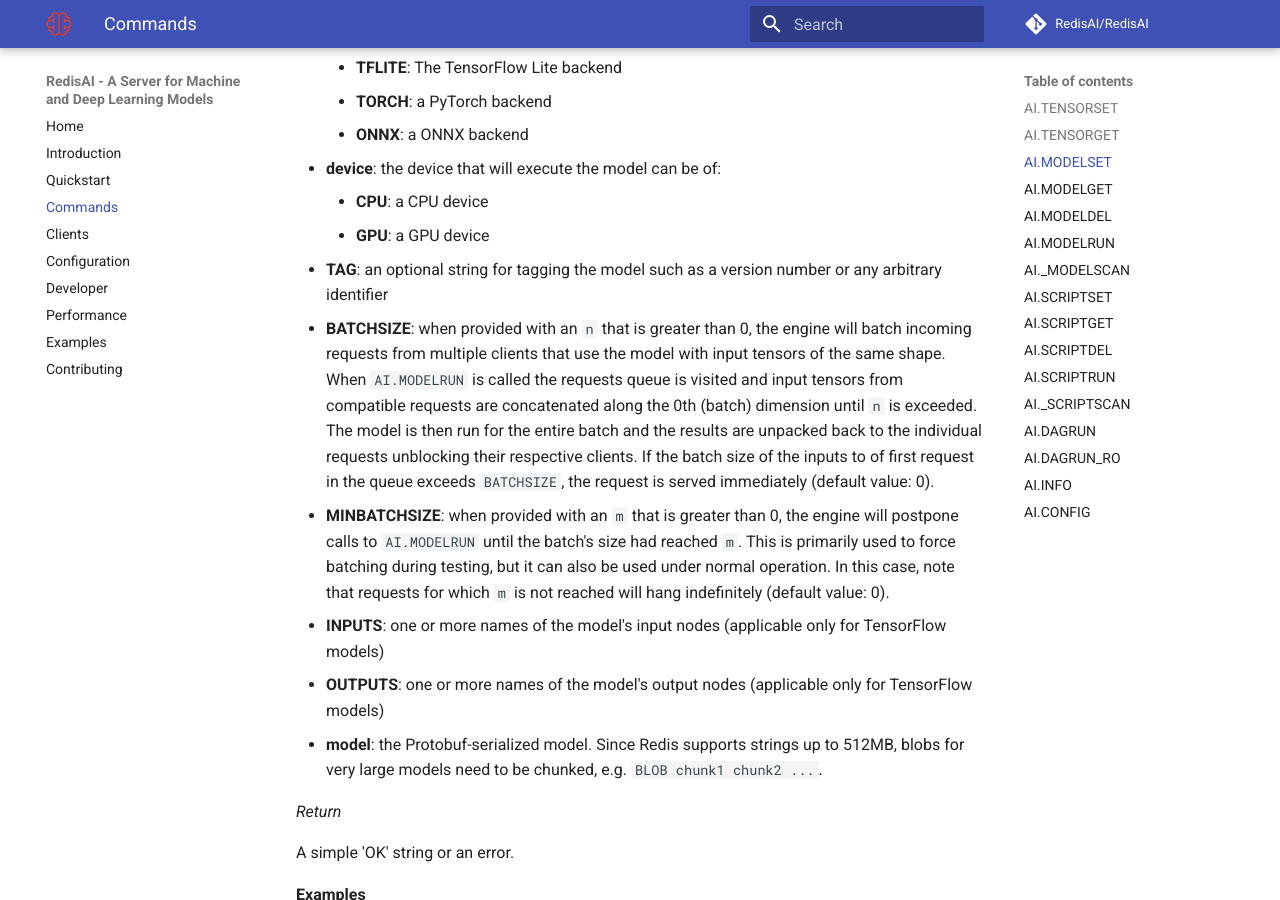
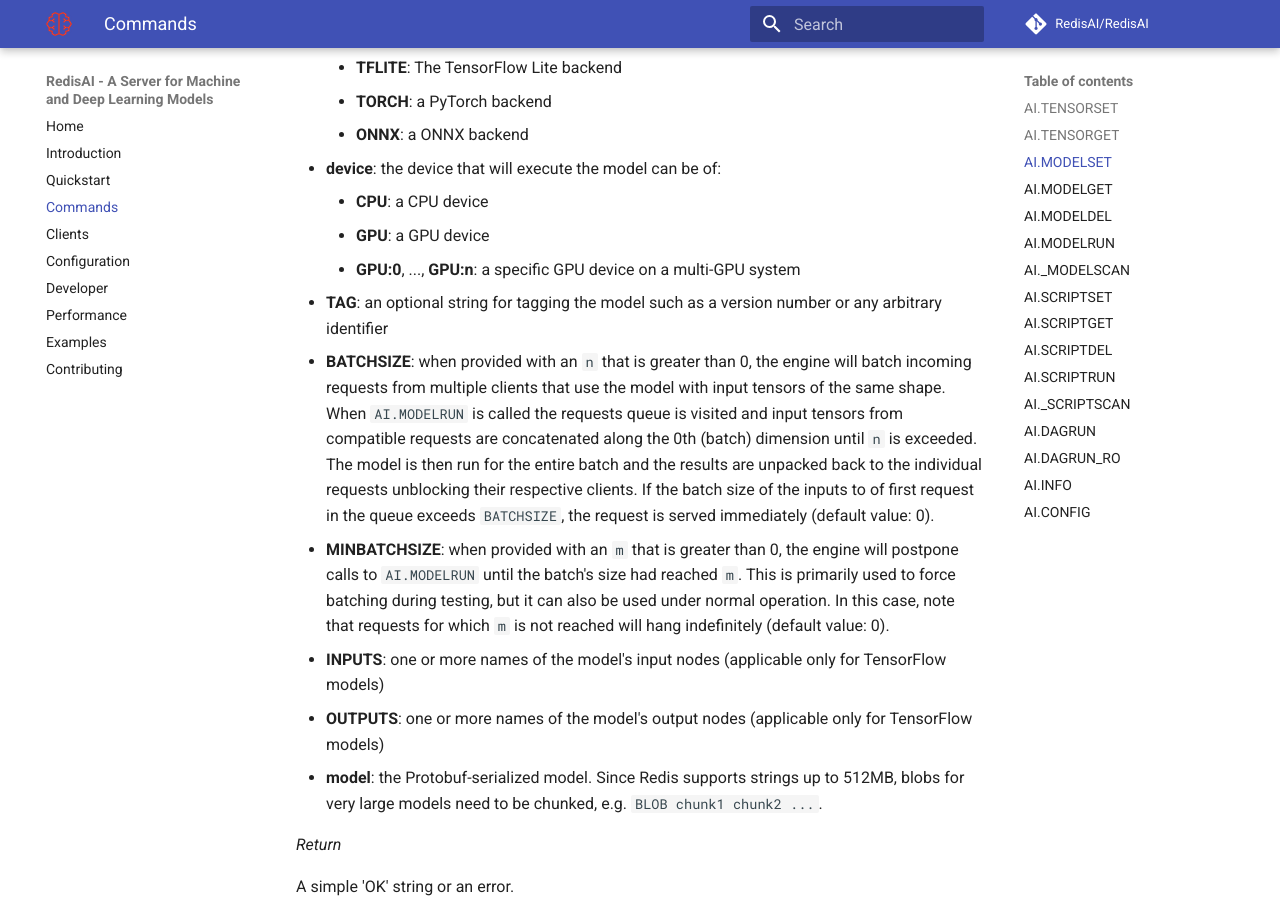
Before and after one commit to RedisAI/RedisAI, an MkDocs documentation site: the page built from docs/commands.md, in a window 1280 px wide and 900 px high, scrolled down 4139 px. Built offline with MkDocs 1.6.1 and Material for MkDocs 9.7.7, drawn with Linux system fonts in a browser that asks for light colours; formulas are drawn with MathJax 3; comment, search, counter and statistics services are not loaded; some of the changed text lies outside the part shown.

Commit message:
ported doc specific GPU doc fix

```diff
--- a/docs/commands.md
+++ b/docs/commands.md
@@ -174,6 +174,7 @@
 * **device**: the device that will execute the model can be of:
     * **CPU**: a CPU device
     * **GPU**: a GPU device
+    * **GPU:0**, ..., **GPU:n**: a specific GPU device on a multi-GPU system
 * **TAG**: an optional string for tagging the model such as a version number or any arbitrary identifier
 * **BATCHSIZE**: when provided with an `n` that is greater than 0, the engine will batch incoming requests from multiple clients that use the model with input tensors of the same shape. When `AI.MODELRUN` is called the requests queue is visited and input tensors from compatible requests are concatenated along the 0th (batch) dimension until `n` is exceeded. The model is then run for the entire batch and the results are unpacked back to the individual requests unblocking their respective clients. If the batch size of the inputs to of first request in the queue exceeds `BATCHSIZE`, the request is served immediately (default value: 0).
 * **MINBATCHSIZE**: when provided with an `m` that is greater than 0, the engine will postpone calls to `AI.MODELRUN` until the batch's size had reached `m`. This is primarily used to force batching during testing, but it can also be used under normal operation. In this case, note that requests for which `m` is not reached will hang indefinitely (default value: 0).
@@ -361,6 +362,7 @@
 * **device**: the device that will execute the model can be of:
     * **CPU**: a CPU device
     * **GPU**: a GPU device
+    * **GPU:0**, ..., **GPU:n**: a specific GPU device on a multi-GPU system
 * **script**: a string containing [TorchScript](https://pytorch.org/docs/stable/jit.html) source code
 
 _Return_
```
